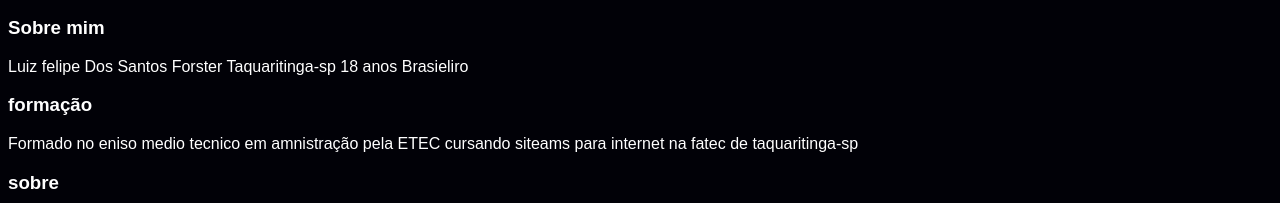
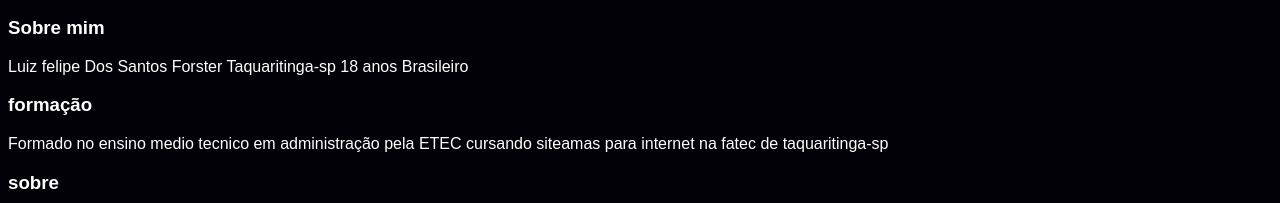
Before and after one commit to fhelipexl/fhelipexl, a plain HTML site: page index.html in a window 1280 px wide. Shown: the part 245-448 px from the top of the page. Drawn offline with Linux system fonts and the light colour scheme.

Commit message:
Add files via upload

```diff
--- a/index.html
+++ b/index.html
@@ -35,14 +35,14 @@
                  Luiz felipe Dos Santos Forster
                  Taquaritinga-sp
                  18 anos
-                 Brasieliro
+                 Brasileiro
             </p>
 
         </section>
         <section>
             <h3> formação</h3>
             <p>
-                 Formado no eniso medio tecnico em amnistração pela ETEC cursando siteams para internet na fatec de taquaritinga-sp
+                 Formado no ensino medio tecnico em administração pela ETEC cursando siteamas para internet na fatec de taquaritinga-sp
             </p>
 
         </section>
```
